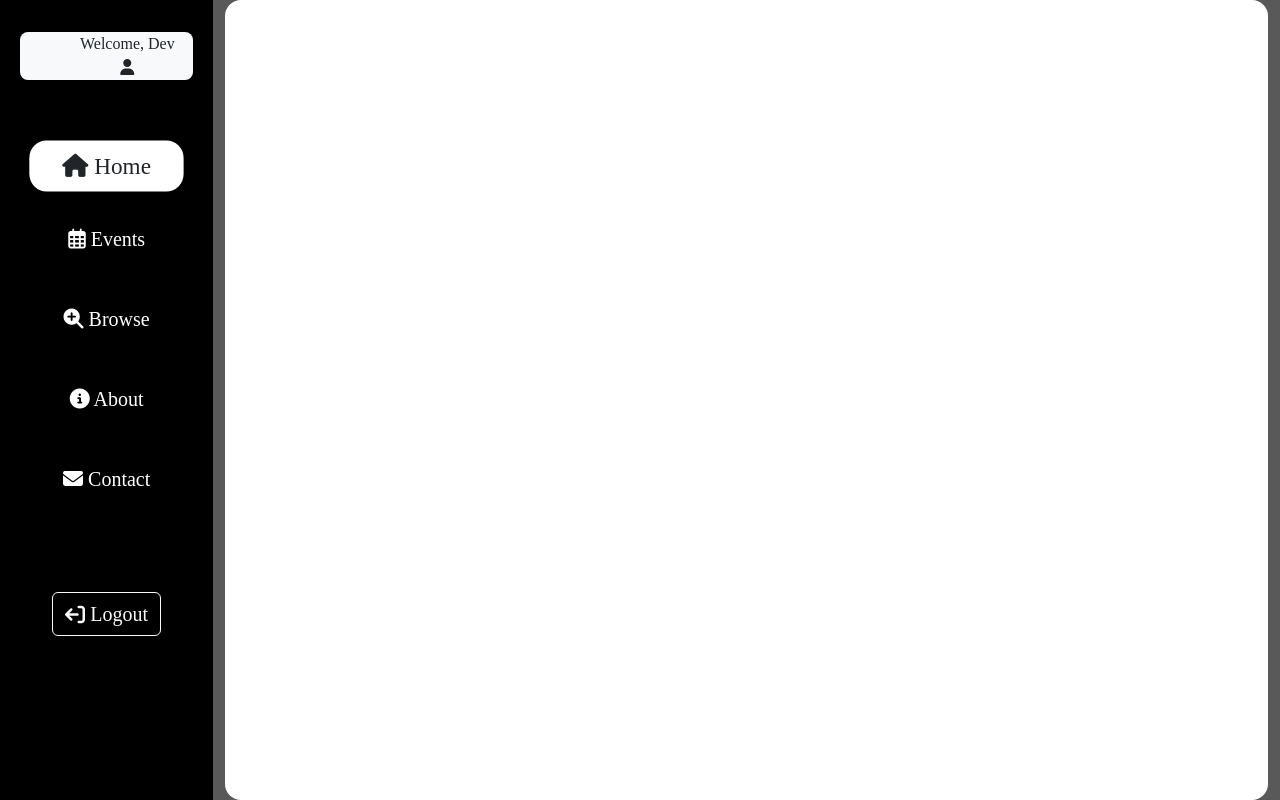
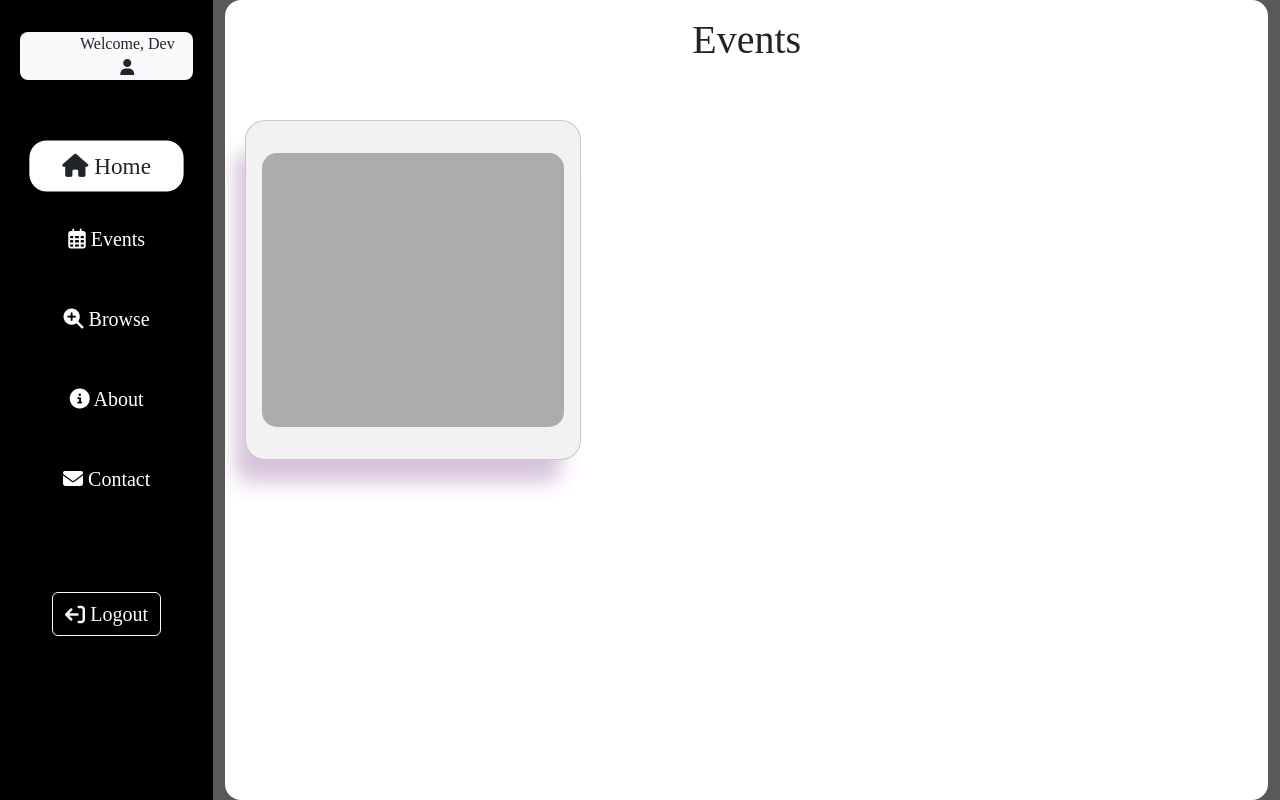
Before and after one commit to Subod-h/webiste, a plain HTML site: page events.html in a window 1280 px wide. Drawn offline with Linux system fonts and the light colour scheme; a web font is replaced by a local one.

Commit message:
'eventstart'

```diff
--- a/events.html
+++ b/events.html
@@ -100,7 +100,16 @@
         <div class="col-lg-10 main">
             <div class="container-fluid py-lg-3 bg-white vh-100 rounded-4 overflow-y-auto">
 
-
+                <div class="row">
+                    <div class="col-12">
+                        <h1 class="text-center">Events</h1>
+                    </div>
+                </div>
+                <div class="row">
+                    <div class="col-12">
+                        <div class="card">
+                            <div class="card-body">
+                                <h5 class="card-title
             </div>
         </div>
       </div>
```
Also changed, not shown: index.html (+7 -4 lines).
